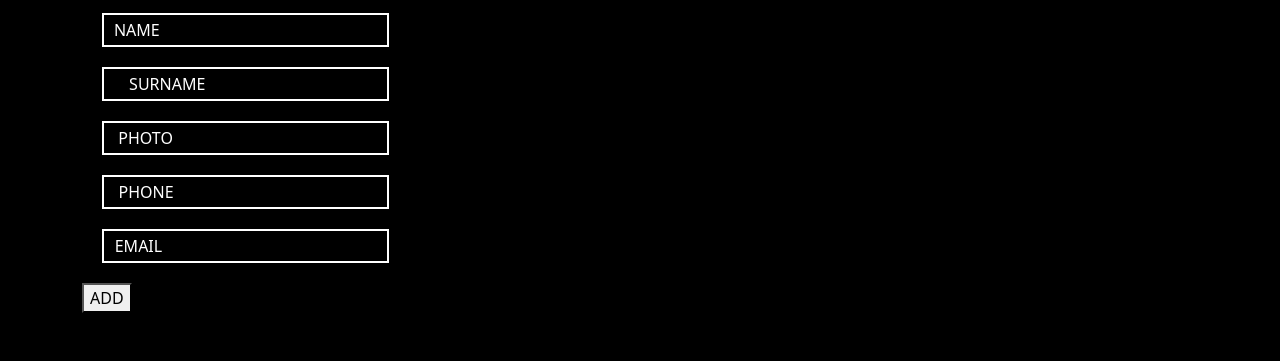
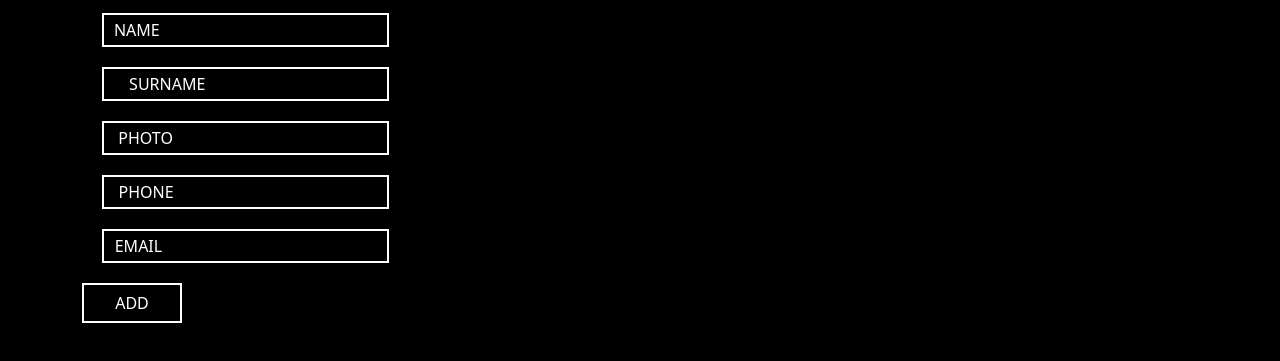
Before and after one commit to emirjunushov/our-first-hakaton, a plain HTML site: page index.html in a window 1280 px wide. Shown: the part 63-424 px from the top of the page. Drawn offline with nearby package versions, Linux system fonts and the light colour scheme.

Commit message:
change-style

```diff
--- a/style.css
+++ b/style.css
@@ -1,3 +1,4 @@
+/*! style of inputs start */
 body {
   background-color: black;
 }
@@ -66,3 +67,11 @@ body {
   left: -19px;
   transition: 0.5s;
 }
+/*! style of inputs end */
+.btnAdd {
+  width: 100px;
+  height: 40px;
+  background: transparent;
+  border: 2px solid white;
+  color: white;
+}
```
